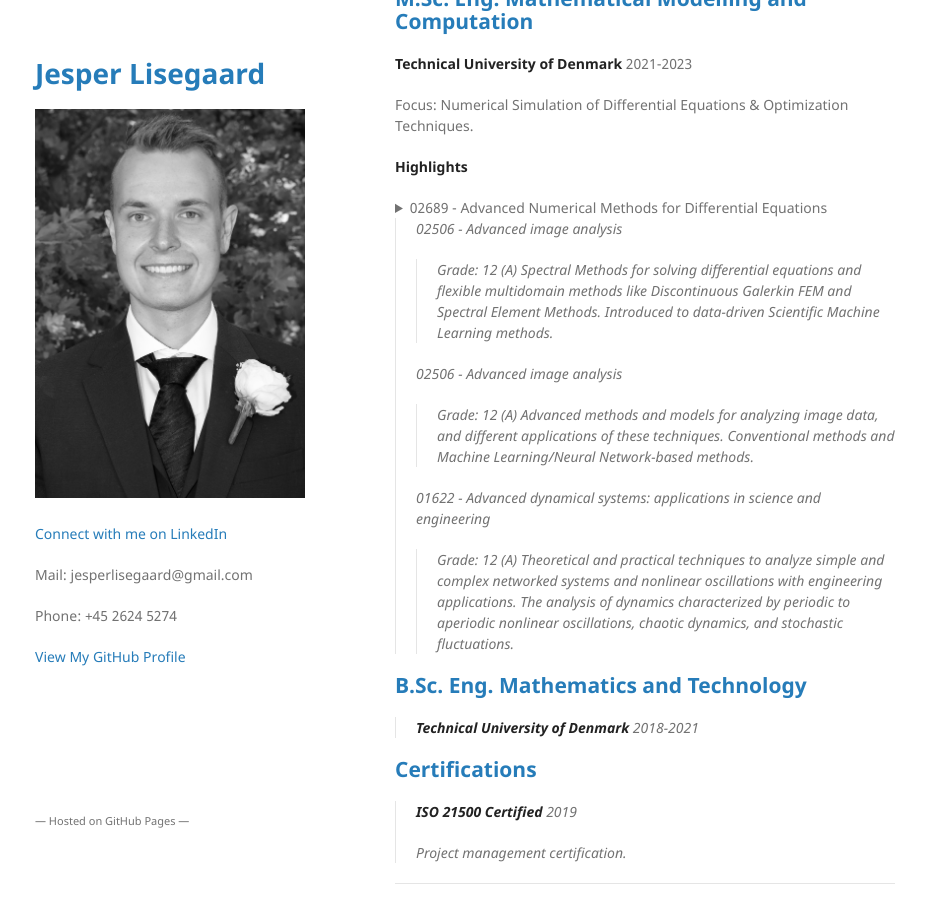
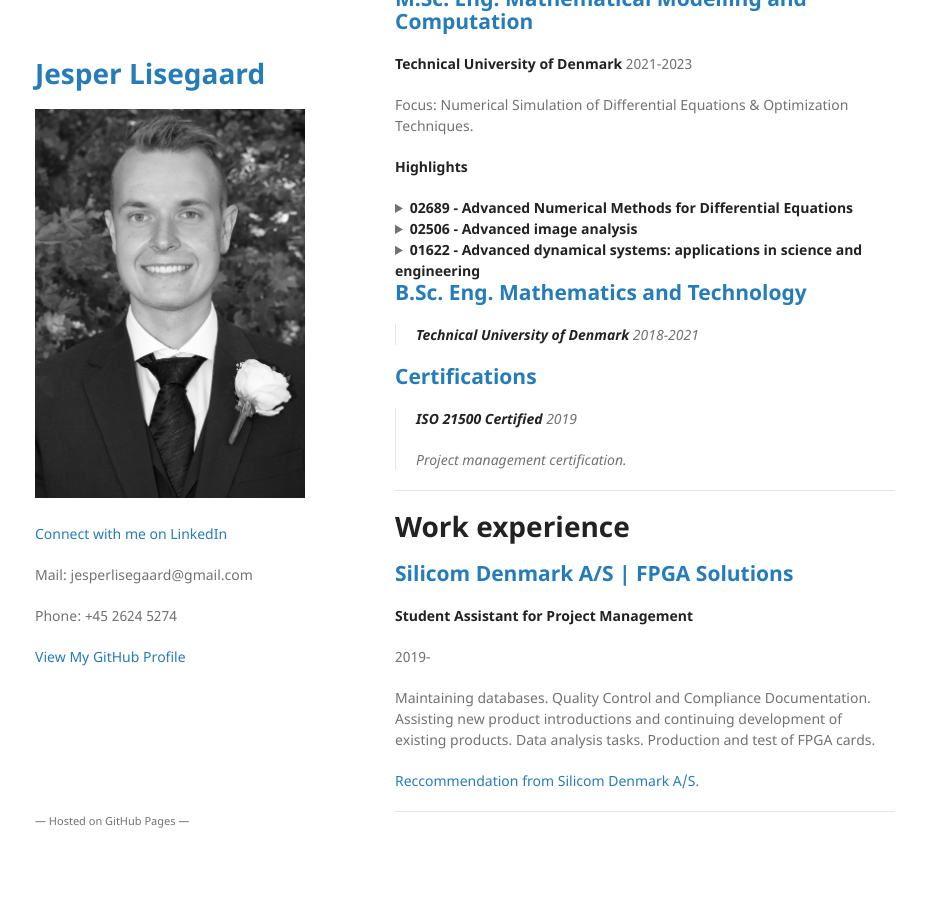
Before and after one commit to JLisegaard/jlisegaard.github.io, a Jekyll site: the page built from index.md, in a window 1280 px wide and 900 px high, scrolled down 668 px. Shown: the whole window, without its empty margins (175-1101 px from the left). Built offline with Jekyll 4.4.1, drawn with Linux system fonts in a browser that asks for light colours.

Commit message:
Update index.md

```diff
--- a/index.md
+++ b/index.md
@@ -34,23 +34,23 @@ Focus: Numerical Simulation of Differential Equations & Optimization Techniques.
 **Highlights**
 
 <details>
-  <summary>02689 - Advanced Numerical Methods for Differential Equations</summary>
-  <p> > Grade: 12 (A) </p>
-  <p> > Spectral Methods for solving differential equations and flexible multidomain methods like Discontinuous Galerkin FEM and Spectral Element Methods. Introduced to data-driven Scientific Machine Learning methods. </p>
+  <summary><strong>02689 - Advanced Numerical Methods for Differential Equations</strong></summary>
+  <p> Grade: 12 (A) </p>
+  <p> Spectral Methods for solving differential equations and flexible multidomain methods like Discontinuous Galerkin FEM and Spectral Element Methods. Introduced to data-driven Scientific Machine Learning methods. </p>
 </details>
 
->  _02506 - Advanced image analysis_
-> > Grade: 12 (A)
-> > Spectral Methods for solving differential equations and flexible multidomain methods like Discontinuous Galerkin FEM and Spectral Element Methods. Introduced to data-driven Scientific Machine Learning methods.
->
->  _02506 - Advanced image analysis_
-> > Grade: 12 (A)
-> > Advanced methods and models for analyzing image data, and different applications of these techniques. Conventional methods and Machine Learning/Neural Network-based methods.
->
->  _01622 - Advanced dynamical systems: applications in science and engineering_
-> > Grade: 12 (A)
-> > Theoretical and practical techniques to analyze simple and complex networked systems and nonlinear oscillations with engineering applications.  The analysis of dynamics characterized by periodic to aperiodic nonlinear oscillations, chaotic dynamics, and stochastic fluctuations.
->
+<details>
+  <summary><strong>02506 - Advanced image analysis</strong></summary>
+  <p> Grade: 12 (A) </p>
+  <p> Advanced methods and models for analyzing image data, and different applications of these techniques. Conventional methods and Machine Learning/Neural Network-based methods. </p>
+</details>
+
+<details>
+  <summary><strong>01622 - Advanced dynamical systems: applications in science and engineering</strong></summary>
+  <p> Grade: 12 (A) </p>
+  <p> Theoretical and practical techniques to analyze simple and complex networked systems and nonlinear oscillations with engineering applications.  The analysis of dynamics characterized by periodic to aperiodic nonlinear oscillations, chaotic dynamics, and stochastic fluctuations. </p>
+</details>
+
 
 
 
```
